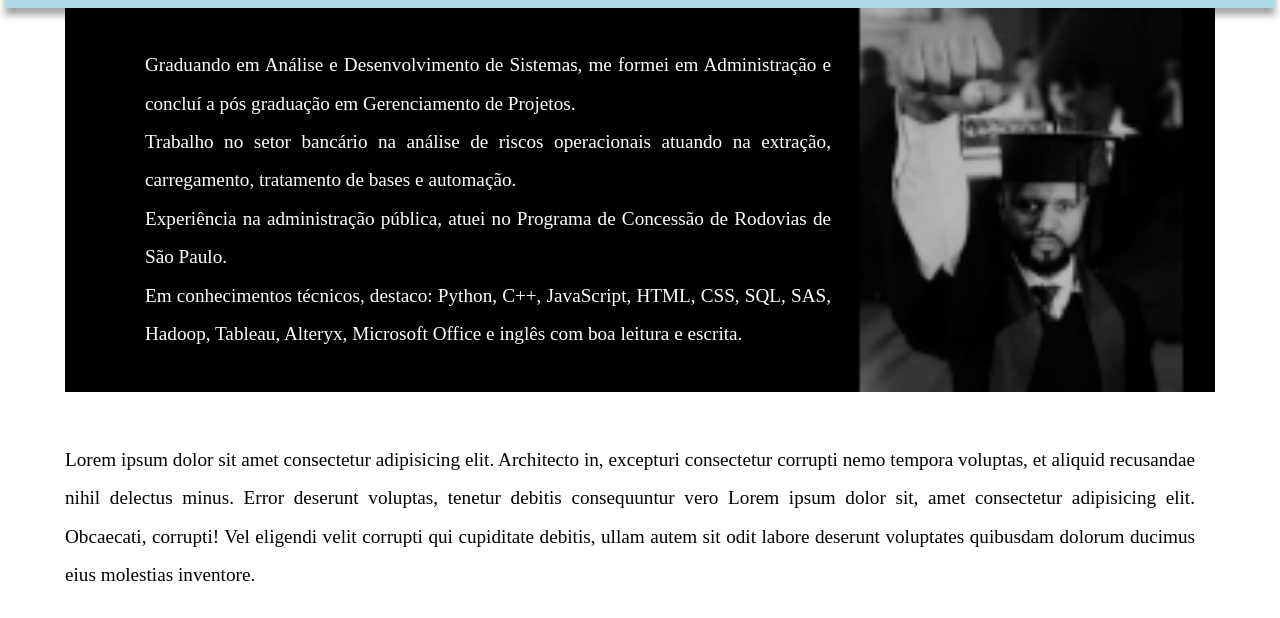
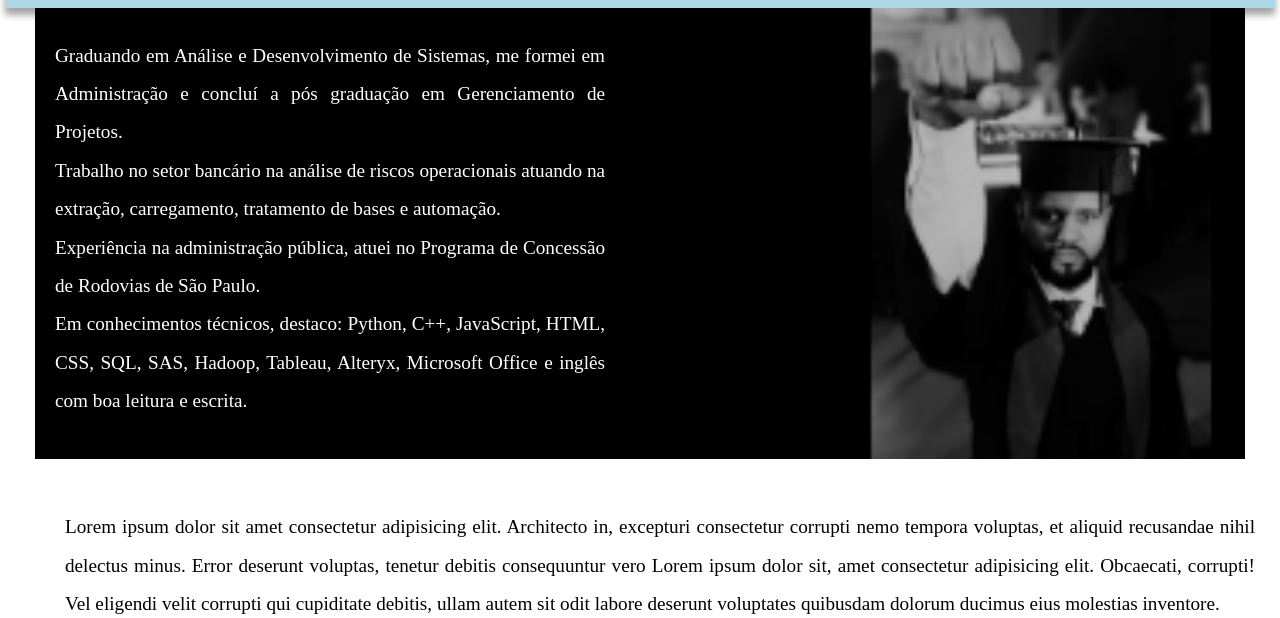
Before and after one commit to LeandroGonsalves/meu-site, a plain HTML site: page index.html in a window 1280 px wide. Shown: the part 182-800 px from the top of the page. Drawn offline with Linux system fonts and the light colour scheme.

Commit message:
View atualizada

```diff
--- a/css.css
+++ b/css.css
@@ -61,20 +61,20 @@ nav > a:hover {
 
 div {
     line-height: 2em;
-    padding-left: 80px;
-    padding-right: 80px;
+    padding: 20px;
     font-size: 1.5vw;
 }
 
 div.bloco1 {
-    margin-left: 60px;
-    margin-right: 60px;
-    padding-top: 1em;
+    position: absolute;
+    margin-left: 30px;
+    margin-right: 30px;
+    padding-top: 0.5em;
     padding-bottom: 1em;
     color: white;
     background-size: cover;
     background-attachment: fixed;
-    padding-right: 30vw;
+    padding-right: 50vw;
 }
 
 div.bloco2 {
@@ -84,6 +84,7 @@ div.bloco2 {
 }
 
 div#foto {
+    position: relative;
     background-image: url(img/formatura_horizontal.png);
     background-position: right top;
 }
```
